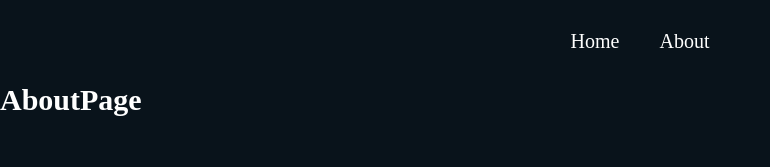
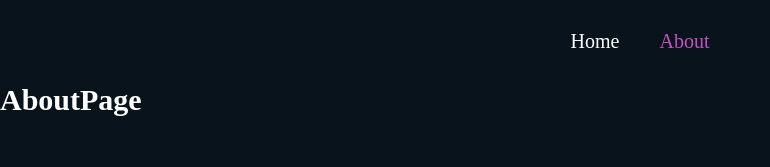
Before and after one commit to lina-gritsel/next-app, a Next.js app in the folder car-catalog-next/: page /about in a window 1280 px wide. Shown: the top 167 px of the page, without its empty margins (0-770 px from the left). Built offline with nearby package versions, Linux system fonts and the light colour scheme.

Commit message:
change css to scss

```diff
--- a/car-catalog-next/package.json
+++ b/car-catalog-next/package.json
@@ -17,6 +17,7 @@
     "next": "13.4.5",
     "react": "18.2.0",
     "react-dom": "18.2.0",
+    "sass": "^1.63.3",
     "typescript": "5.1.3"
   }
 }
--- a/car-catalog-next/src/app/layout.tsx
+++ b/car-catalog-next/src/app/layout.tsx
@@ -1,4 +1,4 @@
-import "./globals.css";
+import "./globals.scss";
 
 export const metadata = {
   title: "Next App",
--- a/car-catalog-next/src/components/layout/Header/Header.module.css
+++ /dev/null
@@ -1,19 +0,0 @@
-.header {
-  display: flex;
-  align-items: center;
-  width: 100%;
-  padding: 10px;
-  justify-content: center;
-}
-
-.header a {
-  color: #fff;
-  padding: 20px;
-  margin: 0, 10px;
-  transition: color 0.4s ease-in-out;
-}
-
-.header a:hover,
-.header .active {
-  color: #c353c3;
-}
--- /dev/null
+++ b/car-catalog-next/src/components/layout/Header/Header.module.scss
@@ -0,0 +1,19 @@
+.header {
+  display: flex;
+  align-items: center;
+  width: 100%;
+  padding: 10px;
+  justify-content: center;
+
+  a {
+    color: #fff;
+    padding: 20px;
+    margin: 0, 10px;
+    transition: color 0.4s ease-in-out;
+
+    &:hover,
+    &.active {
+      color: #c353c3;
+    }
+  }
+}
--- a/car-catalog-next/src/components/layout/Header/Header.tsx
+++ b/car-catalog-next/src/components/layout/Header/Header.tsx
@@ -3,7 +3,7 @@
 import Link from "next/link";
 import React, { FC } from "react";
 
-import styles from "./Header.module.css";
+import styles from "./Header.module.scss";
 import { usePathname } from "next/navigation";
 
 const Header: FC = () => {
@@ -11,10 +11,10 @@ const Header: FC = () => {
 
   return (
     <div className={styles.header}>
-      <Link href="/" className={pathname === "/" ? "active" : ""}>
+      <Link href="/" className={pathname === "/" ? styles.active : ""}>
         Home
       </Link>
-      <Link href="/about" className={pathname === "/about" ? "active" : ""}>About</Link>
+      <Link href="/about" className={pathname === "/about" ? styles.active : ""}>About</Link>
     </div>
   );
 };
--- a/car-catalog-next/src/components/layout/Layout.tsx
+++ b/car-catalog-next/src/components/layout/Layout.tsx
@@ -5,7 +5,7 @@ const Layout: FC<PropsWithChildren<unknown>> = ({ children }) => {
   return (
     <div>
       <Header />
-      {children}
+      <main>{children}</main>
     </div>
   );
 };
--- a/car-catalog-next/src/components/screens/home/Home.tsx
+++ b/car-catalog-next/src/components/screens/home/Home.tsx
@@ -1,6 +1,6 @@
 import React, { FC } from "react";
 import { Inter } from "next/font/google";
-import styles from "./Home.module.css";
+
 import Layout from "@/components/layout/Layout";
 
 const inter = Inter({ subsets: ["latin"] });
```
Also changed, not shown: car-catalog-next/src/app/globals.scss (renamed from car-catalog-next/src/app/globals.css), car-catalog-next/src/components/screens/home/Home.module.css (deleted), car-catalog-next/src/components/screens/home/Home.module.scss (added), 1 other file (tests, documents, lock files or other folders).
